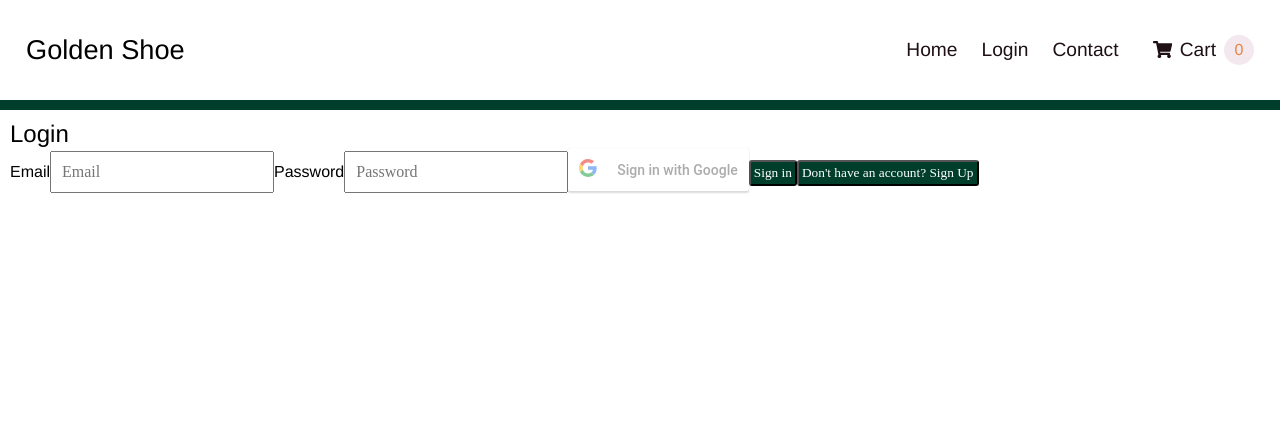
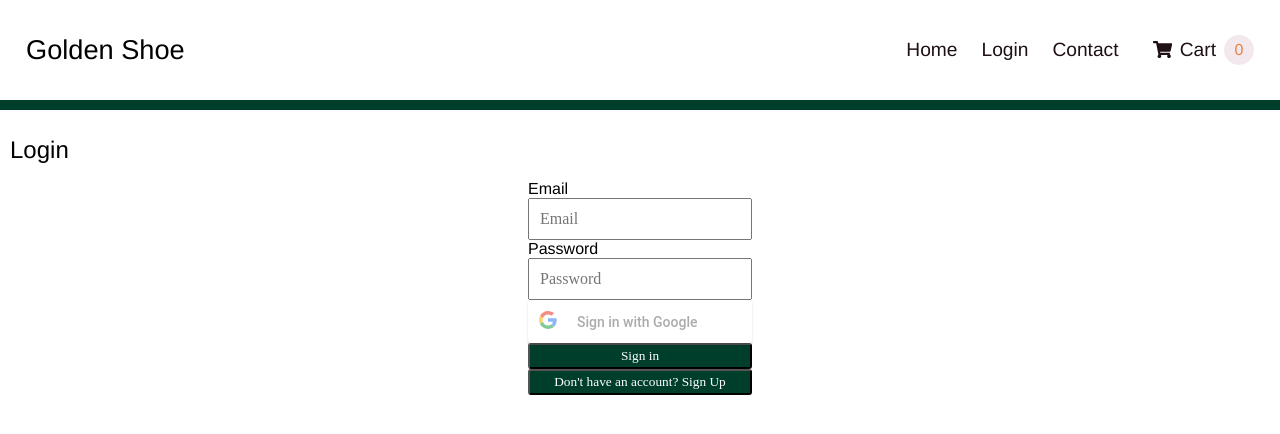
Before and after one commit to katebry/golden-shoe-store, a React (Create React App) app in the folder frontend/: page /login in a window 1280 px wide. Shown: the top 434 px of the page. Built offline with nearby package versions, Linux system fonts and the light colour scheme.

Commit message:
chore: flex container added to loginForm

```diff
--- /dev/null
+++ b/frontend/src/pages/Login.css
@@ -0,0 +1,17 @@
+.loginpage {
+  max-width: 1300px;
+  margin: 1rem auto;
+  display: flex;
+  justify-content: center;
+  align-content: center;
+}
+
+.heading {
+  max-width: 1300px;
+  margin: 1rem auto;
+}
+
+.loginForm {
+  display: flex;
+  flex-direction: column;
+}
--- a/frontend/src/pages/Login.js
+++ b/frontend/src/pages/Login.js
@@ -4,6 +4,7 @@ import { GoogleLogin } from "react-google-login";
 import { useDispatch } from "react-redux";
 import { addAuthToken, signUp, signIn } from "../redux/actions/authActions";
 import { useHistory } from "react-router-dom";
+import "./Login.css";
 
 export const LoginPage = () => {
   const initialState = {
@@ -56,9 +57,13 @@ export const LoginPage = () => {
 
   return (
     <>
+    <div className="heading">
         {isNewUser ? <h2>Sign up</h2> : <h2>Login</h2>}
-      <form onSubmit={handleSubmit}>
+      </div>
+        <div className="loginpage">
+      <form className="loginForm" onSubmit={handleSubmit}>
         {isNewUser && (
+          <>
             <div>
               <Input
                 name="firstName"
@@ -74,6 +79,8 @@ export const LoginPage = () => {
                 placeholder="Last name"
                 handleChange={handleChange}
               />
+            </div>
+            <div>
               <Input
                 name="address"
                 type="text"
@@ -89,6 +96,7 @@ export const LoginPage = () => {
                 handleChange={handleChange}
               />
             </div>
+          </>
         )}
         <Input
           name="email"
@@ -119,6 +127,7 @@ export const LoginPage = () => {
             : "Don't have an account? Sign Up"}
         </button>
       </form>
+    </div>
     </>
   );
 };
```
Lines whose indentation alone changed are shown as unchanged.
